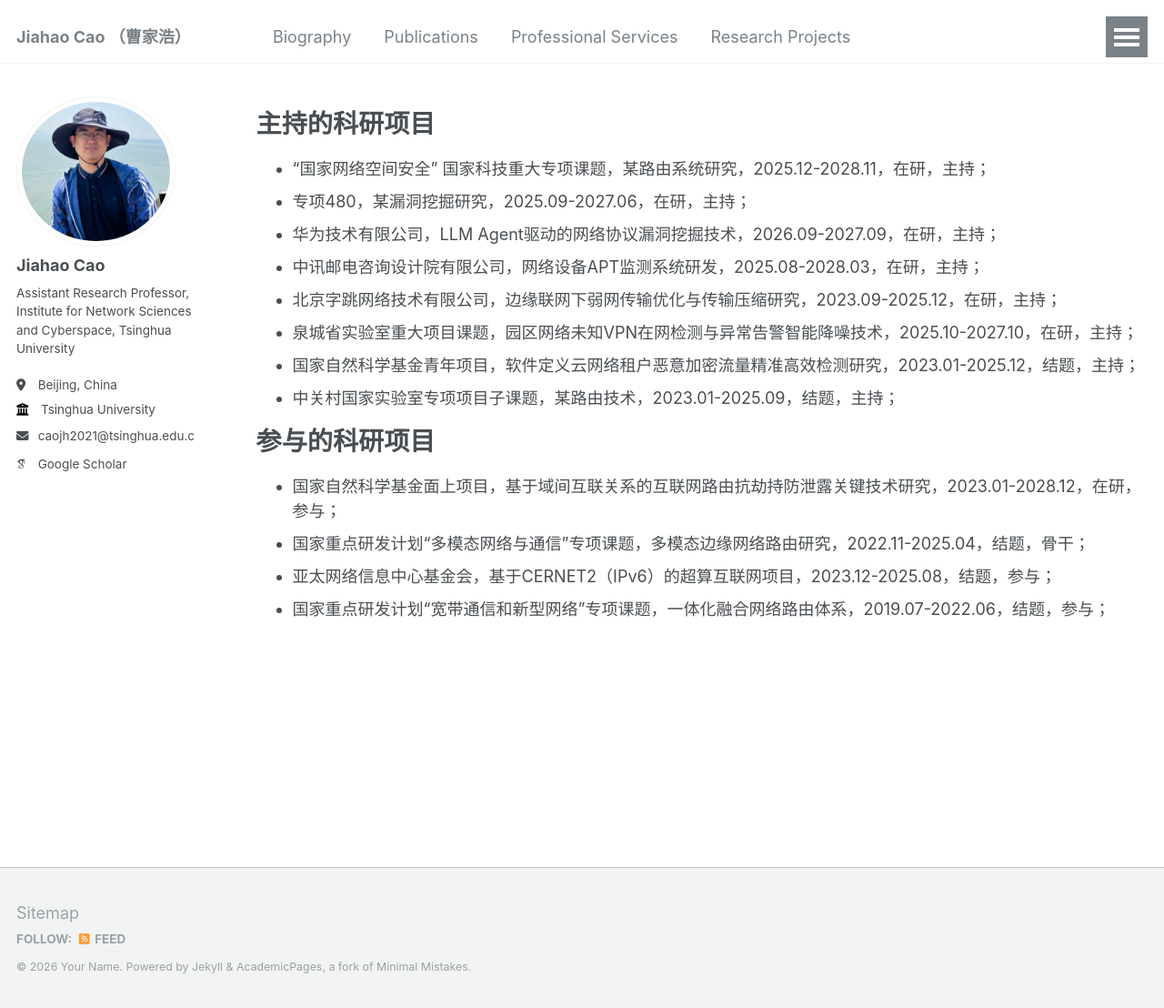
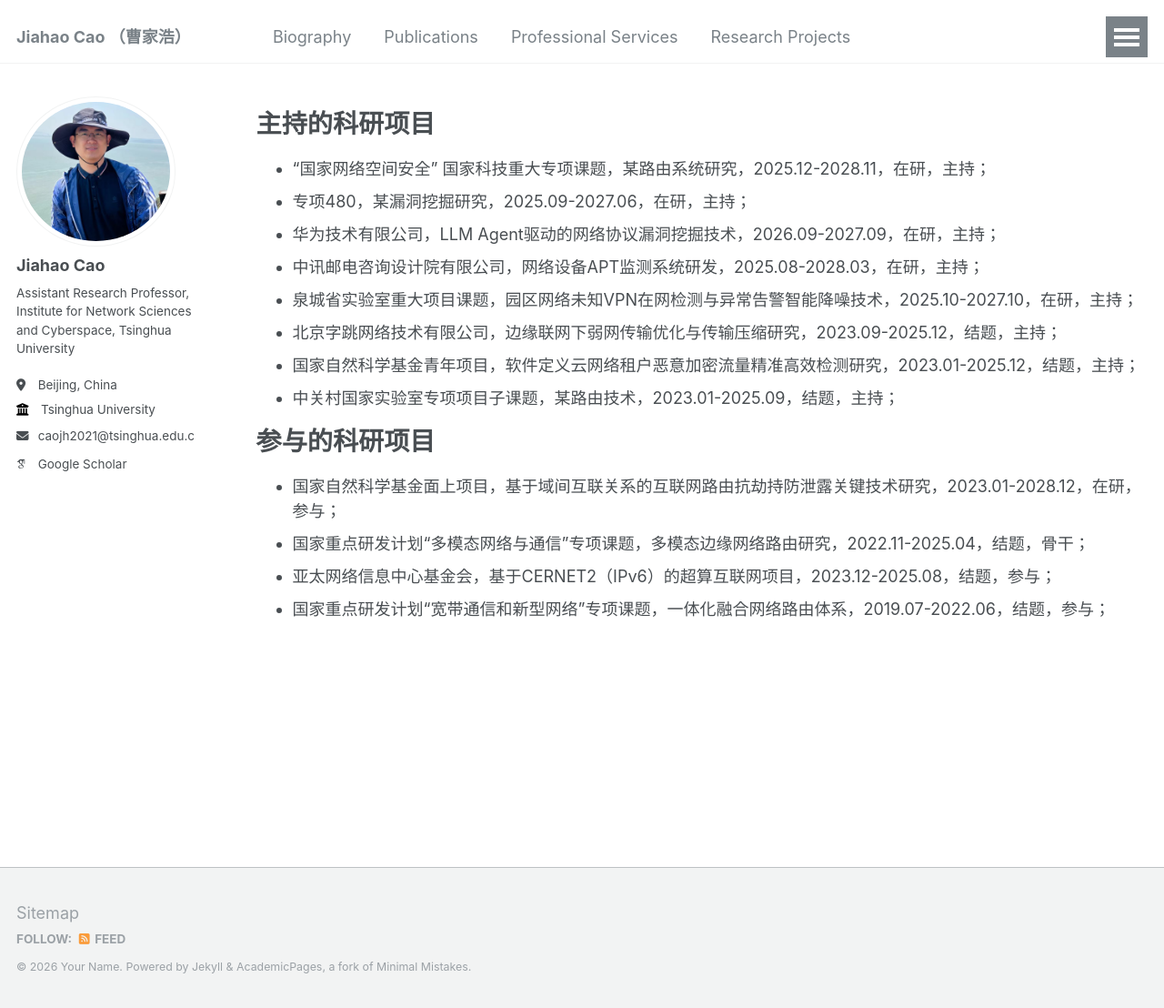
Before and after one commit to caojh15/caojh15.github.io, a Jekyll site: the page built from _pages/projects.md, in a window 1280 px wide and 1108 px high. Shown: the whole window at 91% size. Built offline with Jekyll 4.4.1, drawn with Linux system fonts in a browser that asks for light colours; some web fonts are replaced.

Commit message:
Update projects.md

```diff
--- a/_pages/projects.md
+++ b/_pages/projects.md
@@ -10,8 +10,8 @@ author_profile: true
 * 专项480，某漏洞挖掘研究，2025.09-2027.06，在研，主持；
 * 华为技术有限公司，LLM Agent驱动的网络协议漏洞挖掘技术，2026.09-2027.09，在研，主持；
 * 中讯邮电咨询设计院有限公司，网络设备APT监测系统研发，2025.08-2028.03，在研，主持；
-* 北京字跳网络技术有限公司，边缘联网下弱网传输优化与传输压缩研究，2023.09-2025.12，在研，主持；
 * 泉城省实验室重大项目课题，园区网络未知VPN在网检测与异常告警智能降噪技术，2025.10-2027.10，在研，主持；
+* 北京字跳网络技术有限公司，边缘联网下弱网传输优化与传输压缩研究，2023.09-2025.12，结题，主持；
 * 国家自然科学基金青年项目，软件定义云网络租户恶意加密流量精准高效检测研究，2023.01-2025.12，结题，主持；
 * 中关村国家实验室专项项目子课题，某路由技术，2023.01-2025.09，结题，主持；
 
```
